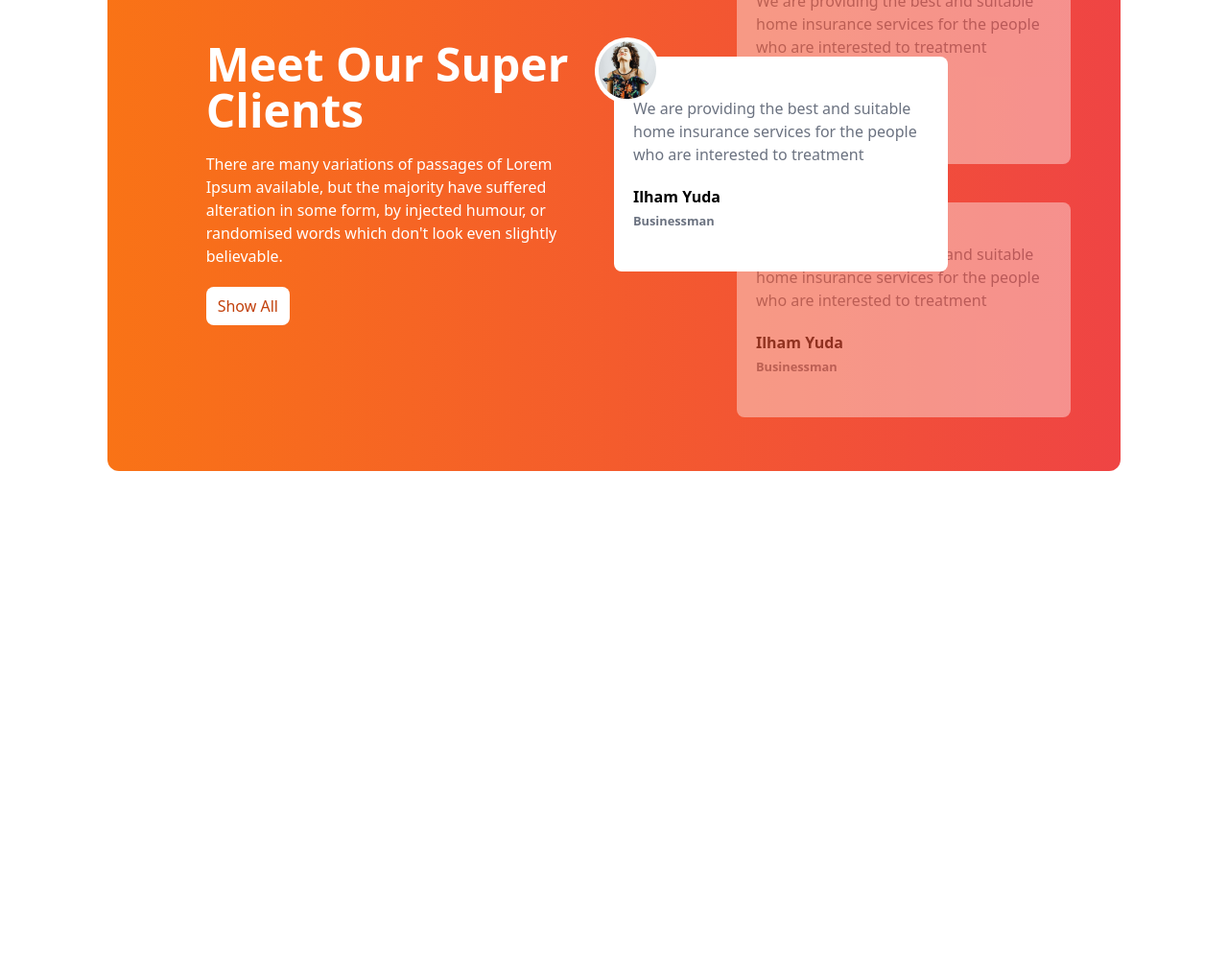
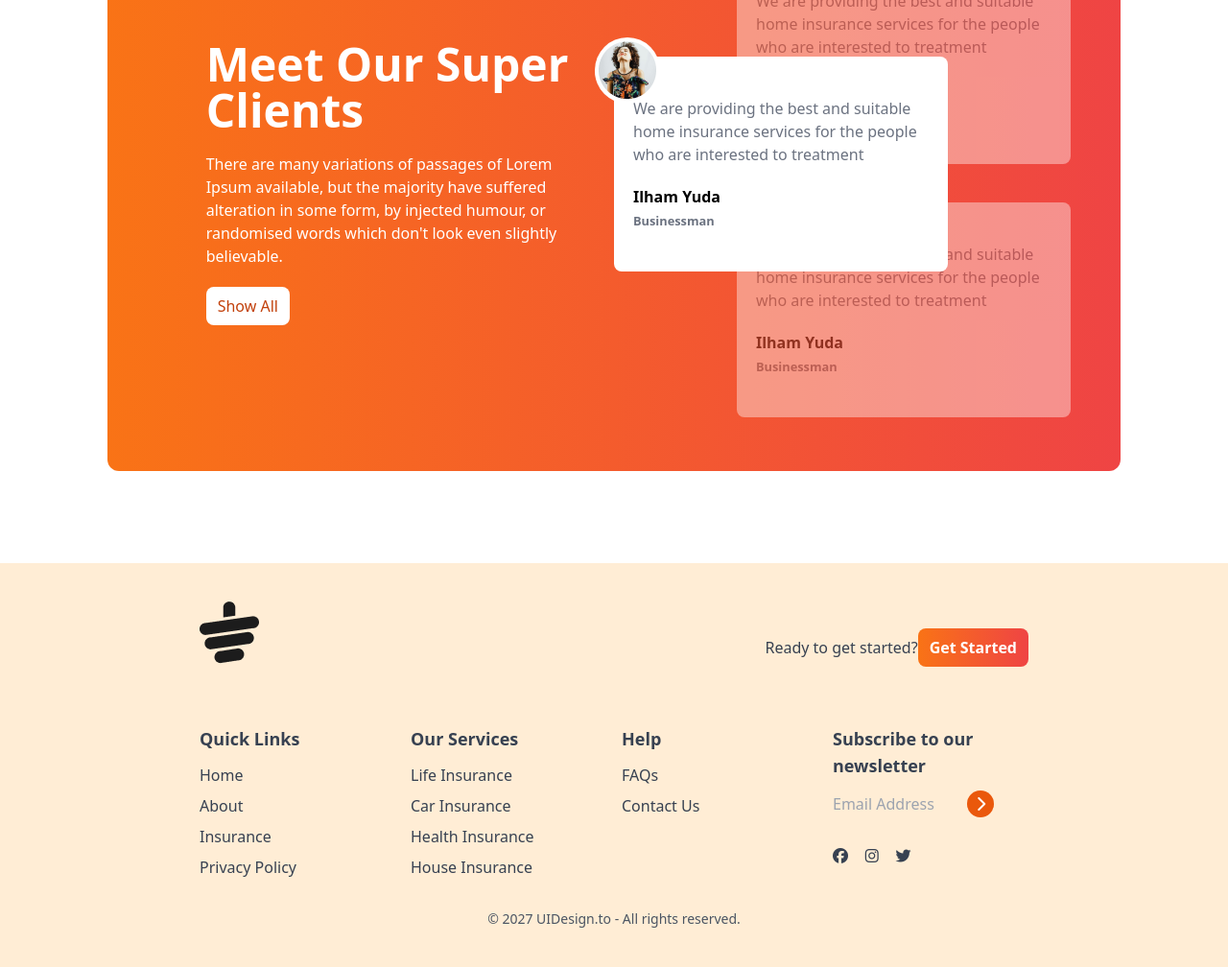
Before and after one commit to AyeshaFerdous/tea-house-landing-page, a plain HTML site: page index.html in a window 1280 px wide. Shown: the part 1953-2961 px from the top of the page at 96% size. Before the commit the page ends 2540 px from the top, so only its background shows below. Drawn offline with nearby package versions, Linux system fonts and the light colour scheme.

Commit message:
added a footer section

```diff
--- a/index.html
+++ b/index.html
@@ -189,6 +189,105 @@
                   </div>
               </div>
             </section>
+
+            <!-- News section -->
+
+
+
      </main>
+
+     <!-- Footer section -->
+     <footer class="bg-orange-100 text-gray-700 py-10 px-4 md:px-16" >
+      <div class="w-9/12 mx-auto">
+        <!-- logo -->
+          <div class="mb-8 flex justify-between">
+            <img class="mb-8" src="./images/cup.png" alt="">
+            <div class="flex items-center">
+              <h4>Ready to get started?</h4>
+              <button class="bg-gradient-to-r from-orange-500 to-red-500 px-3 py-2 rounded-lg text-white font-bold">Get Started</button>
+            </div>
+          </div>
+          <!-- Links -->
+           <div class="grid grid-cols-1 md:grid-cols-2 lg:grid-cols-4 gap-4">
+             <!-- first column -->
+             <div>
+               <h3 class="font-semibold text-lg mb-3">Quick Links</h3>
+               <ul class="space-y-2">
+                 <li>
+                  <a class="hover:text-orange-300" href="#">Home</a>
+                 </li>
+
+                 <li>
+                  <a class="hover:text-orange-300" href="#">About</a>
+                 </li>
+
+                 <li>
+                  <a class="hover:text-orange-300" href="#">Insurance</a>
+                 </li>
+
+                 <li>
+                  <a class="hover:text-orange-300" href="#">Privacy Policy</a>
+                 </li>
+               </ul>
+             </div>
+
+             <!-- second column -->
+             <div>
+              <h3 class="font-semibold text-lg mb-3">Our Services</h3>
+              <ul class="space-y-2">
+                <li>
+                 <a class="hover:text-orange-300" href="#">Life Insurance</a>
+                </li>
+
+                <li>
+                 <a class="hover:text-orange-300" href="#">Car Insurance</a>
+                </li>
+
+                <li>
+                 <a class="hover:text-orange-300" href="#">Health Insurance</a>
+                </li>
+
+                <li>
+                 <a class="hover:text-orange-300" href="#">House Insurance</a>
+                </li>
+              </ul>
+            </div>
+
+            <!-- third column -->
+            <div>
+              <h3 class="font-semibold text-lg mb-3">Help</h3>
+              <ul class="space-y-2">
+                <li>
+                 <a class="hover:text-orange-300" href="#">FAQs</a>
+                </li>
+
+                <li>
+                 <a class="hover:text-orange-300" href="#">Contact Us</a>
+                </li>
+              </ul>
+            </div>
+
+            <!-- fourth column -->
+             <div>
+              <h3 class="font-semibold text-lg mb-3">Subscribe to our newsletter</h3>
+              <div class="flex flex-col space-y-2">
+                <div>
+                  <input placeholder="Email Address" type="text" class="bg-transparent borderb-2 border-black w-4/6">
+                  <i class="fa-solid fa-chevron-right w-7 h-7 bg-orange-600 rounded-full text-white inline-flex justify-center items-center"></i>
+
+                  <div class="flex justify-between w-2/5 mb-2 mt-8">
+                    <i class="fa-brands fa-facebook"></i>
+                    <i class="fa-brands fa-instagram"></i>
+                    <i class="fa-brands fa-twitter"></i>
+                  </div>
+                </div>
+              </div>
+             </div>
+           </div>
+           <div class="text-center pt-4 mt-4">
+            <p class="text-sm text-gray-600">© 2027 UIDesign.to - All rights reserved.</p>
+           </div>
+      </div>
+     </footer>
 </body>
 </html>
```
